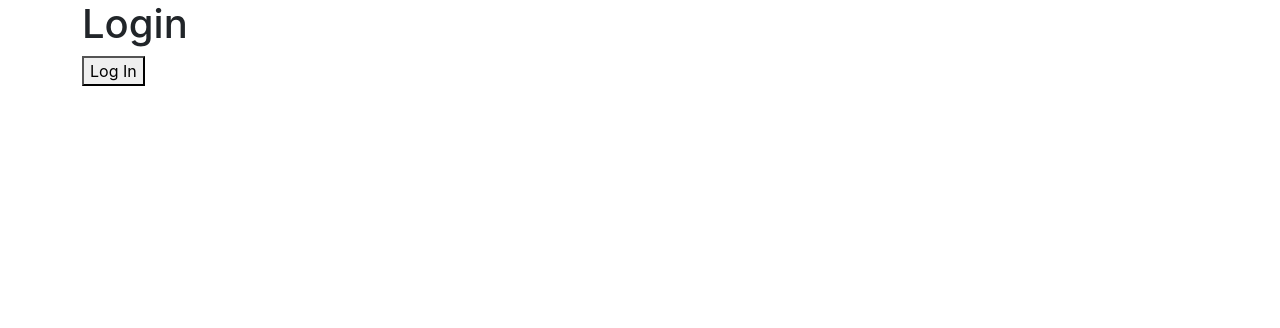
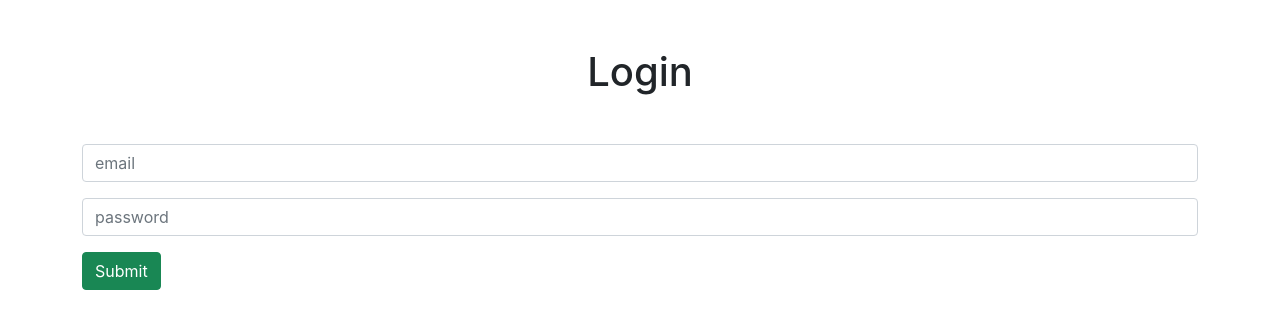
Before and after one commit to cynthiaaleung/budget-easy, a React (Create React App) app in the folder client/: page /login in a window 1280 px wide. Shown: the top 328 px of the page. Built offline with nearby package versions, Linux system fonts and the light colour scheme.

Commit message:
create login form and button

```diff
--- a/client/src/components/Login.jsx
+++ b/client/src/components/Login.jsx
@@ -3,8 +3,20 @@
 const Login = ({ setAuth }) => {
   return (
     <Fragment>
-      <h1>Login</h1>
-      <button onClick={() => setAuth(true)}>Log In</button>
+      <h1 className="text-center my-5">Login</h1>
+      <form>
+        <input
+          type="email"
+          name="email"
+          placeholder="email"
+          className="form-control my-3"/>
+        <input
+          type="password"
+          name="password"
+          placeholder="password"
+          className="form-control my-3"/>
+        <button className="btn btn-success btn-block">Submit</button>
+      </form>
     </Fragment>
   )
 }
```
